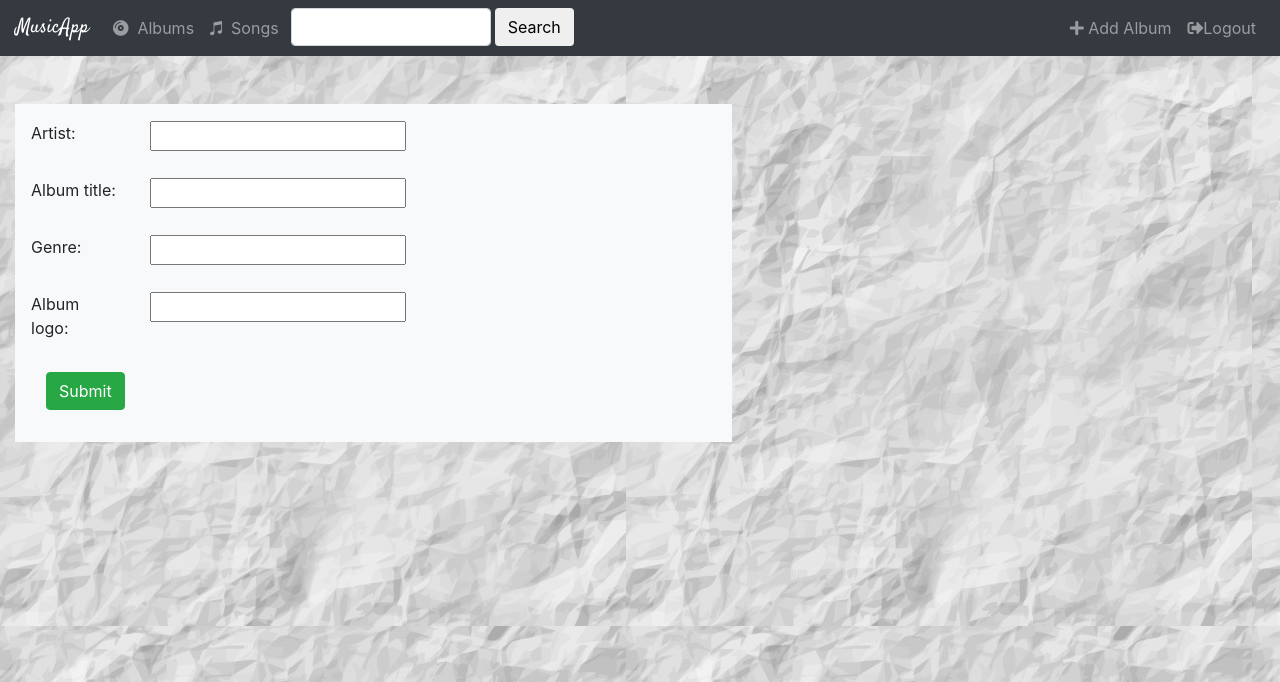
After one commit to piter1316/musicWebApp, a Django app: page /music/album/add/ in a window 1280 px wide. The commit adds this page. Shown: the top 682 px of the page. Run offline with Django 3.2, Linux system fonts and the light colour scheme; some libraries are stand-ins or nearby versions.

Commit message:
adding albums possible

```diff
--- a/music/models.py
+++ b/music/models.py
@@ -8,7 +8,7 @@ class Album(models.Model):
     album_logo = models.CharField(max_length=1000)
 
     def get_absolute_url(self):
-        return reverse('music:detail', kwargs='pk')
+        return reverse('music:detail', kwargs={'pk': self.pk})
 
 
     def __str__(self):
--- /dev/null
+++ b/music/templates/music/album_form.html
@@ -0,0 +1,30 @@
+{% extends 'music/base.html' %}
+{% block title %}Add a New Album{% endblock %}
+{% block albums_active %}active{% endblock %}
+
+{% block body %}
+<div class="container-fluid">
+
+    <div class="row">
+
+        <div class="col-sm-12 col-md-7">
+            <div class="panel panel-group bg-light mt-5 p-3">
+                <div class="panel-body">
+
+                    <form class="form" action="" method="post" ectype="multipart/form-data">
+                        {% csrf_token %}
+                        {% include 'music/form-template.html' %}
+                        <div class="form-group">
+                             <div class="col-sm-offset-2 col-sm-10">
+                                 <button type="submit" class="btn btn-success">Submit</button>
+                             </div>
+
+                        </div>
+                    </form>
+
+                </div>
+            </div>
+        </div>
+    </div>
+</div>
+{% endblock %}
--- a/music/templates/music/base.html
+++ b/music/templates/music/base.html
@@ -50,7 +50,7 @@
     <div class="navbar-collapse collapse order-3 dual-collapse2 justify-content-end">
         <ul class="navbar-nav">
             <li class="nav-item">
-                <a class="nav-link" href="#">
+                <a class="nav-link" href="{% url 'music:album-add' %}">
                     <span><i class="fas fa-plus"></i> Add Album</span>
                 </a>
             </li>
--- /dev/null
+++ b/music/templates/music/form-template.html
@@ -0,0 +1,16 @@
+
+{% for field in form %}
+    <div class="form-group">
+
+        <div class="col-sm-offset-2 col-sm-10">
+            <span class="text-danger small">{{ field.errors }}</span>
+        </div>
+        <div class="row">
+            <label class="control-label col-sm-2" for="song_title">{{ field.label_tag }}</label>
+            <div class="col-sm-10" style="min-width: 300px;">{{ field }}</div>
+        </div>
+
+
+
+    </div>
+{% endfor %}
--- a/music/templates/music/index.html
+++ b/music/templates/music/index.html
@@ -7,7 +7,7 @@
         <div class="container mt-3 ">
             {% for album in all_albums %}
                 <div class="card mx-2 " style="float: left;">
-                    <img src="{{ album.album_logo }}" />
+                    <img src="{{ album.album_logo }}"width="300" height="300" />
                     <div class="card-block px-2">
                         <h1> {{ album.album_title }} </h1>
                         <h2>{{ album.artist }}</h2>
```
Also changed, not shown: music/templates/music/detail.html (+4 -4 lines), db.sqlite3.
